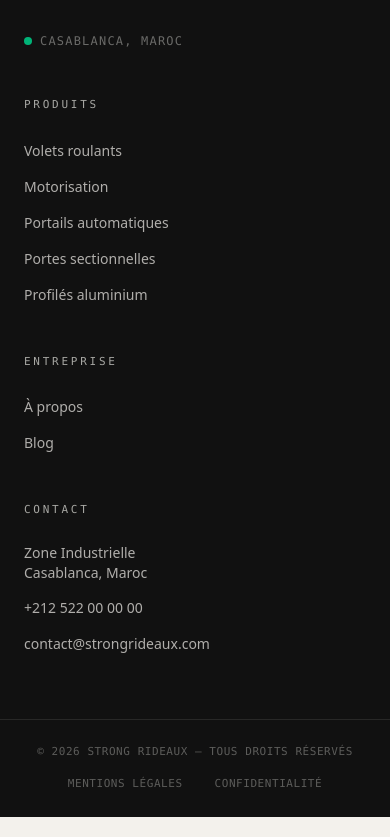
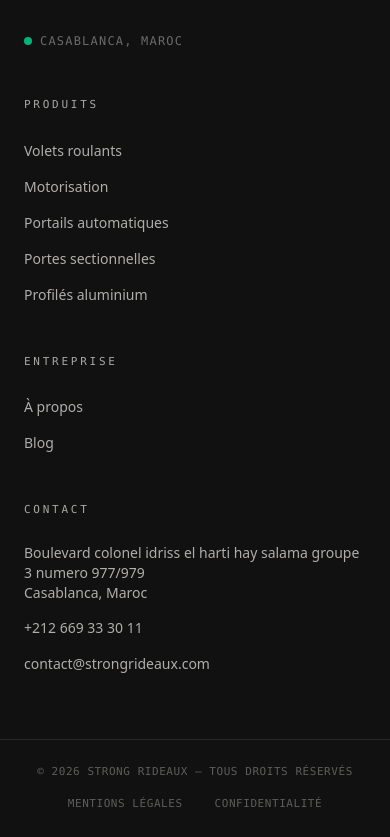
Before and after one commit to octopus-othmane/strong-rideaux, a Next.js app: page /produits in a window 390 px wide. Shown: the part 3105-3942 px from the top of the page. Built offline with nearby package versions, Linux system fonts and the light colour scheme.

Commit message:
Update links, contact info, and mobile styles

```diff
--- a/src/components/InteractiveCategoryList.tsx
+++ b/src/components/InteractiveCategoryList.tsx
@@ -30,11 +30,11 @@
             >
               <div className="flex flex-col lg:flex-row lg:items-center justify-between gap-6">
                 <div className="flex flex-col">
-                  <span className={`font-mono text-xs tracking-widest uppercase mb-4 transition-colors duration-300 ${isActive ? 'lg:text-white/60 text-[#111111]' : 'text-[#A7A7A3]'}`}>
+                  <span className={`font-mono text-xs tracking-widest uppercase mb-4 transition-colors duration-300 ${isActive ? 'lg:text-white/60 text-[#111111]' : 'text-[#A7A7A3] group-hover:text-[#111111] group-active:text-[#111111]'}`}>
                     0{index + 1}
                   </span>
                   <h2
-                    className={`text-4xl md:text-5xl lg:text-6xl font-bold uppercase tracking-tight leading-none transition-all duration-300 ${isActive ? 'lg:text-white text-[#111111]' : 'text-[#111111]/40'}`}
+                    className={`text-4xl md:text-5xl lg:text-6xl font-bold uppercase tracking-tight leading-none transition-all duration-300 ${isActive ? 'lg:text-white text-[#111111]' : 'text-[#111111]/40 group-hover:text-[#111111] group-active:text-[#111111] group-hover:translate-x-2'}`}
                   >
                     {category.name}
                   </h2>
--- a/src/components/layout/Footer.tsx
+++ b/src/components/layout/Footer.tsx
@@ -159,15 +159,15 @@
             </h4>
             <ul className="space-y-3">
               <li className="text-sm text-[#F3F1EC]/70">
-                Zone Industrielle<br />
+                Boulevard colonel idriss el harti hay salama groupe 3 numero 977/979<br />
                 Casablanca, Maroc
               </li>
               <li>
                 <a
-                  href="tel:+212522000000"
+                  href="tel:+212669333011"
                   className="text-sm text-[#F3F1EC]/70 hover:text-[#8A4A32] active:text-[#8A4A32] transition-colors duration-300"
                 >
-                  +212 522 00 00 00
+                  +212 669 33 30 11
                 </a>
               </li>
               <li>
--- a/src/components/layout/Navbar.tsx
+++ b/src/components/layout/Navbar.tsx
@@ -184,7 +184,7 @@
                 Demander un devis
               </Link>
               <a
-                href="https://wa.me/21269898220"
+                href="https://wa.me/212669333011"
                 target="_blank"
                 rel="noopener noreferrer"
                 className="flex items-center justify-center gap-3 w-full mt-3 bg-[#25D366] text-white px-8 py-4 text-sm font-medium uppercase tracking-wider hover:bg-[#1DA851] active:bg-[#1DA851] active:scale-[0.98] transition-all duration-500 rounded-sm"
@@ -197,7 +197,7 @@
               </a>
               <div className="flex items-center justify-between mt-6 text-[10px] font-mono tracking-[0.2em] uppercase text-[#A7A7A3]/40">
                 <span>contact@strongrideaux.com</span>
-                <span>+212 698 98 220</span>
+                <span>+212 669 33 30 11</span>
               </div>
             </motion.div>
           </motion.div>
--- a/src/components/sections/SolutionsGrid.tsx
+++ b/src/components/sections/SolutionsGrid.tsx
@@ -3,6 +3,7 @@
 import React, { useRef, useState, useEffect } from 'react';
 import { motion, useScroll, useTransform, useSpring } from 'framer-motion';
 import { Button } from '@/components/ui/Button';
+import Link from 'next/link';
 
 const solutions = [
   {
@@ -128,14 +129,14 @@
                 key={solution.id}
                 className="w-[85vw] md:w-[50vw] lg:w-[35vw] flex-shrink-0 group"
               >
-                <div className="relative aspect-[4/3] md:aspect-[16/10] rounded-2xl overflow-hidden bg-white mb-8 flex items-center justify-center">
+                <Link href={solution.href} className="block relative aspect-[4/3] md:aspect-[16/10] rounded-2xl overflow-hidden bg-white mb-8 flex items-center justify-center cursor-pointer">
                   <img
                     src={solution.image}
                     alt={solution.title}
                     className="w-full h-full object-cover group-hover:scale-105 group-active:scale-105 transition-transform duration-700 ease-out"
                   />
                   <div className="absolute inset-0 bg-gradient-to-t from-[#111111]/80 via-transparent to-transparent opacity-60 pointer-events-none" />
-                </div>
+                </Link>
 
                 <div className="flex flex-col">
                   <h4 className="text-2xl md:text-4xl font-bold uppercase tracking-tight mb-8 group-hover:text-[#8A4A32] group-active:text-[#8A4A32] transition-colors duration-300">
--- a/src/components/seo/JsonLd.tsx
+++ b/src/components/seo/JsonLd.tsx
@@ -25,7 +25,7 @@
   },
   contactPoint: {
     '@type': 'ContactPoint',
-    telephone: '+212-522-000000',
+    telephone: '+212-669-333011',
     contactType: 'customer service',
     availableLanguage: ['French', 'Arabic'],
   },
@@ -37,11 +37,11 @@
   '@type': 'LocalBusiness',
   name: 'STRONG RIDEAUX',
   url: 'https://strongrideaux.com',
-  telephone: '+212-522-000000',
+  telephone: '+212-669-333011',
   email: 'contact@strongrideaux.com',
   address: {
     '@type': 'PostalAddress',
-    streetAddress: 'Zone Industrielle',
+    streetAddress: 'Boulevard colonel idriss el harti hay salama groupe 3 numero 977/979',
     addressLocality: 'Casablanca',
     addressCountry: 'MA',
   },
--- a/src/components/ui/WhatsAppButton.tsx
+++ b/src/components/ui/WhatsAppButton.tsx
@@ -2,7 +2,7 @@
 
 import React from 'react';
 
-const WHATSAPP_NUMBER = '21269898220';
+const WHATSAPP_NUMBER = '212669333011';
 const WHATSAPP_URL = `https://wa.me/${WHATSAPP_NUMBER}`;
 
 export const WhatsAppButton = () => {
```
